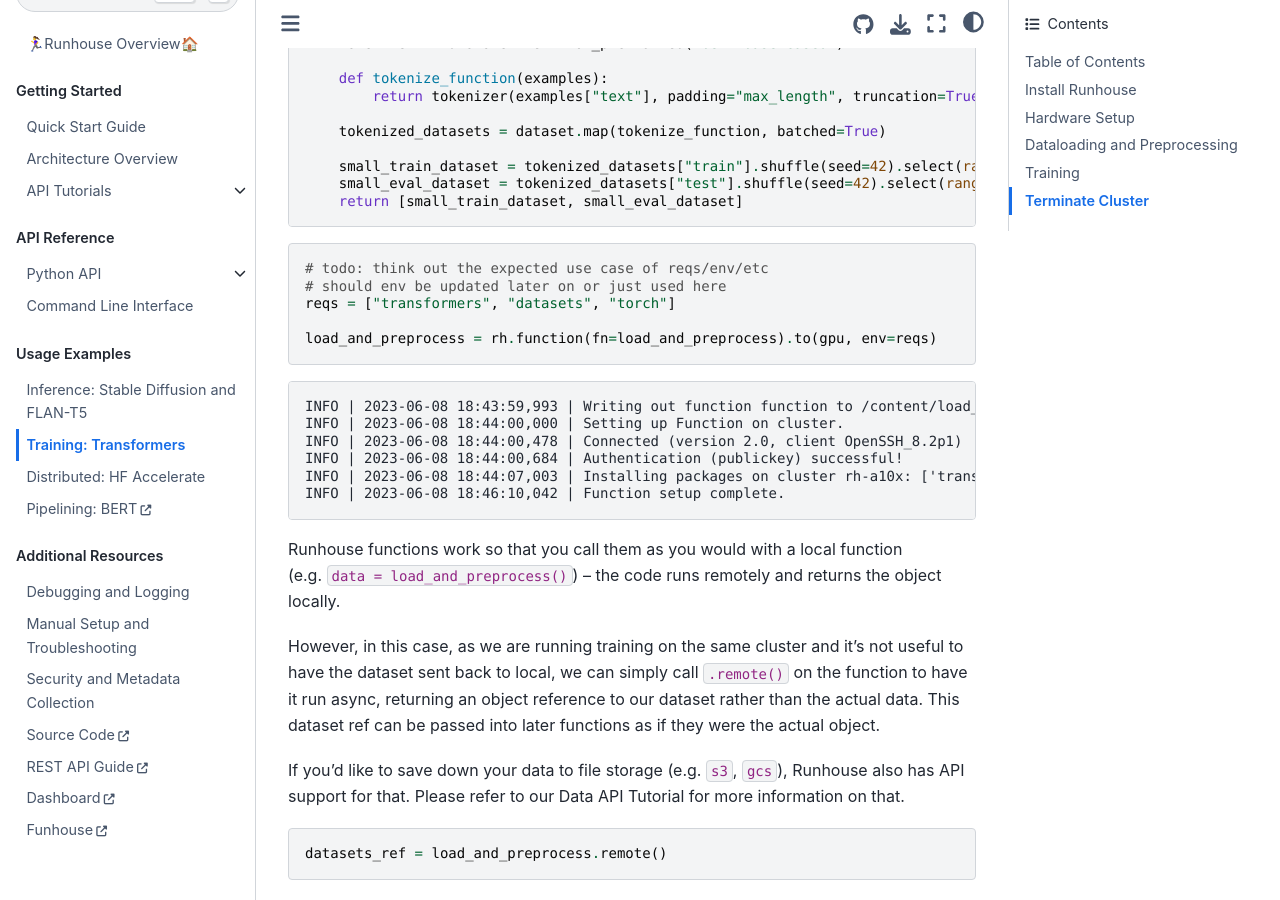
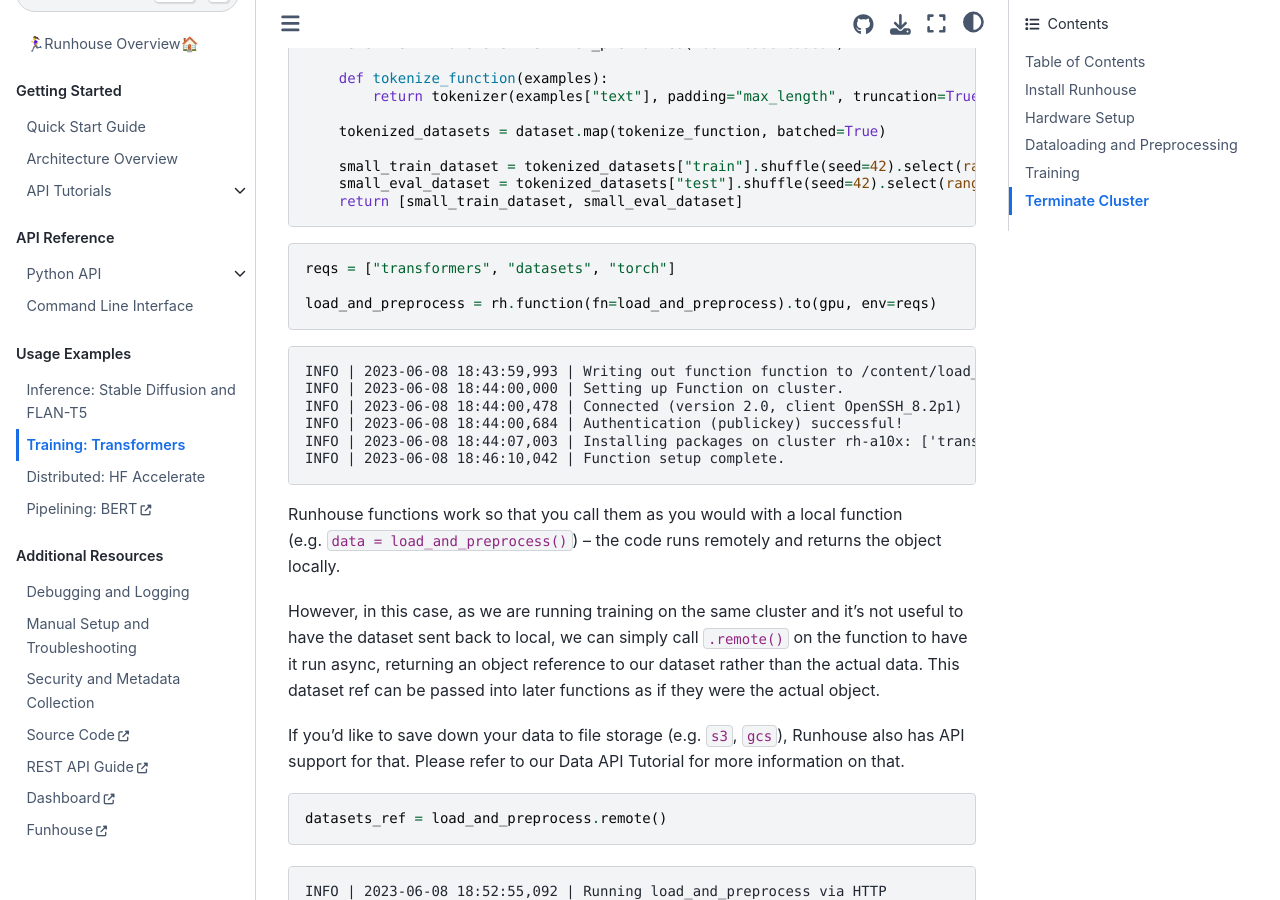
Before and after one commit to run-house/runhouse, a Sphinx documentation site: the page built from docs/tutorials/examples/training.rst, in a window 1280 px wide and 900 px high, scrolled down 2039 px. Built offline with Sphinx 7.4.7 and the Sphinx Book theme 1.1.4, drawn with Linux system fonts in a browser that asks for light colours; some of the changed text lies outside the part shown.

Commit message:
tutorials rst updates and notebook folder reorg

```diff
--- a/docs/debugging_logging.rst
+++ b/docs/debugging_logging.rst
@@ -16,7 +16,7 @@
 Alternatively, to see logs on your local machine while running a remote function, you can add the
 ``stream_logs=True`` argument to your function call.
 
-.. code:: python
+.. code:: ipython3
 
     remote_fn = rh.function(fn)
     fn(fn_args, stream_logs=True)
--- a/docs/tutorials/examples/training.rst
+++ b/docs/tutorials/examples/training.rst
@@ -27,11 +27,11 @@
 Install Runhouse
 ----------------
 
-.. code:: python
+.. code:: ipython3
 
     !pip install runhouse
 
-.. code:: python
+.. code:: ipython3
 
     import runhouse as rh
 
@@ -51,7 +51,7 @@
 Setup <https://www.run.house/docs/tutorials/quick_start#cluster-setup>`__
 for a more introductory and in-depth walkthrough.
 
-.. code:: python
+.. code:: ipython3
 
     # Optional, to sync over any hardware credentials and configs from your Runhouse account
     !runhouse login --yes
@@ -60,7 +60,7 @@
     # !sky check
 
 
-.. code:: python
+.. code:: ipython3
 
     # sample on-demand cluster, launched through Runhouse/SkyPilot
     gpu = rh.ondemand_cluster(name='rh-a10x', instance_type='g5.2xlarge', provider='aws').up_if_not()
@@ -107,7 +107,7 @@
 please refer to the `Compute API
 Tutorial <https://www.run.house/docs/tutorials/api/compute>`__.
 
-.. code:: python
+.. code:: ipython3
 
     def load_and_preprocess():
         from datasets import load_dataset
@@ -127,10 +127,8 @@
         small_eval_dataset = tokenized_datasets["test"].shuffle(seed=42).select(range(1000))
         return [small_train_dataset, small_eval_dataset]
 
-.. code:: python
+.. code:: ipython3
 
-    # todo: think out the expected use case of reqs/env/etc
-    # should env be updated later on or just used here
     reqs = ["transformers", "datasets", "torch"]
 
     load_and_preprocess = rh.function(fn=load_and_preprocess).to(gpu, env=reqs)
@@ -162,7 +160,7 @@
 ``gcs``), Runhouse also has API support for that. Please refer to our
 Data API Tutorial for more information on that.
 
-.. code:: python
+.. code:: ipython3
 
     datasets_ref = load_and_preprocess.remote()
 
@@ -197,7 +195,7 @@
 Training from locally defined functions
 ~~~~~~~~~~~~~~~~~~~~~~~~~~~~~~~~~~~~~~~
 
-.. code:: python
+.. code:: ipython3
 
     def train(hf_datasets):
         [small_train_dataset, small_eval_dataset] = hf_datasets
@@ -230,7 +228,7 @@
 
         trainer.train()
 
-.. code:: python
+.. code:: ipython3
 
     extra_reqs = ['evaluate', 'scikit-learn', 'accelerate']
 
@@ -248,7 +246,7 @@
 
 To run the function, call it as you would any Python function. Pass in the dataset reference, and optionally add `stream_logs=True` to see the logs locally.
 
-.. code:: python
+.. code:: ipython3
 
     train(datasets_ref, stream_logs=True)
 
@@ -483,7 +481,7 @@
 To sync over the working directory, you can create a Runhouse folder
 resource and send it over to the cluster.
 
-.. code:: python
+.. code:: ipython3
 
     rh.folder(path="local_folder_path", dest_path="remote_folder_path").to(gpu)
 
@@ -496,7 +494,7 @@
 from the `accelerate GitHub
 repo <https://github.com/huggingface/accelerate>`__.
 
-.. code:: python
+.. code:: ipython3
 
     git_package = rh.git_package(git_url='https://github.com/huggingface/accelerate.git',
                                 install_method='pip',
@@ -512,7 +510,7 @@
 
 Additionally install any other necessary requirements to run the script.
 
-.. code:: python
+.. code:: ipython3
 
     reqs = ['evaluate', 'transformers', 'datasets==2.3.2', 'scipy', 'scikit-learn', 'tqdm', 'tensorboard', 'torch==1.12.0']
 
@@ -525,7 +523,7 @@
 Now that we have the script and dependencies on the cluster, we can run
 the script using ``gpu.run([command])``
 
-.. code:: python
+.. code:: ipython3
 
     gpu.run(['python accelerate/examples/nlp_example.py'])
 
@@ -540,7 +538,7 @@
 min), the cluster will automatically terminate after that period of
 inactivity.
 
-.. code:: python
+.. code:: ipython3
 
     # cli
     !sky down rh-a10x
--- a/docs/tutorials/quick_start.rst
+++ b/docs/tutorials/quick_start.rst
@@ -155,7 +155,7 @@
 Runhouse facilitates easy access to existing or new SageMaker compute.
 Just provide your SageMaker execution role ARN or have it configured in your local environment.
 
-.. code:: python
+.. code:: ipython3
 
     # Launch a new SageMaker instance and keep it up indefinitely
     cluster = rh.sagemaker_cluster(name='sm-cluster', profile="sagemaker").save()
```
Also changed, not shown: docs/tutorials/examples/distributed.rst (+12 -12 lines), docs/tutorials/examples/inference.rst (+21 -21 lines), docs/notebooks/api/accessibility.ipynb (renamed from docs/notebooks/basics/accessibility.ipynb), docs/notebooks/api/compute.ipynb (renamed from docs/notebooks/basics/compute.ipynb), docs/notebooks/api/data.ipynb (renamed from docs/notebooks/basics/data.ipynb), docs/notebooks/api/quick_start.ipynb (renamed from docs/notebooks/basics/quick_start.ipynb), docs/notebooks/examples/training.ipynb.
